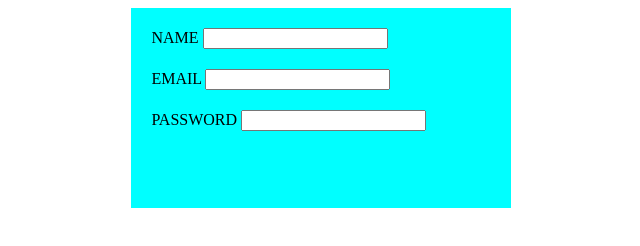
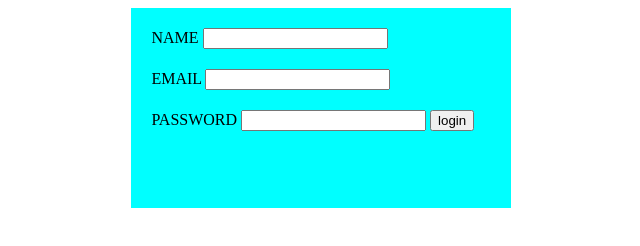
Before and after one commit to SayanMehraein/project, a plain HTML site: page index.html in a window 1280 px wide. Shown: the whole page, without its empty margins (319-959 px from the left). Drawn offline with Linux system fonts and the light colour scheme.

Commit message:
added login

```diff
--- a/index.html
+++ b/index.html
@@ -18,6 +18,7 @@
         <br>
         <label for="password" class="lable">PASSWORD</label>
         <input type="password" id="password" required class="input">
+        <input type="submit" value="login" class="login">
     </form>
     </div>
 </body>
```
